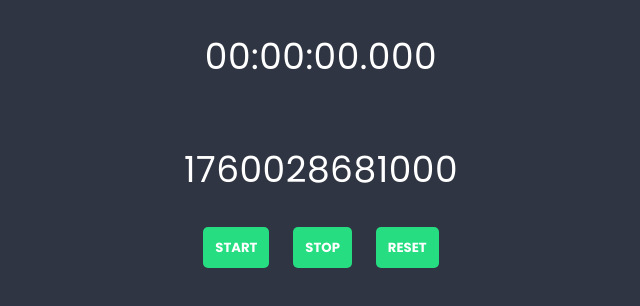
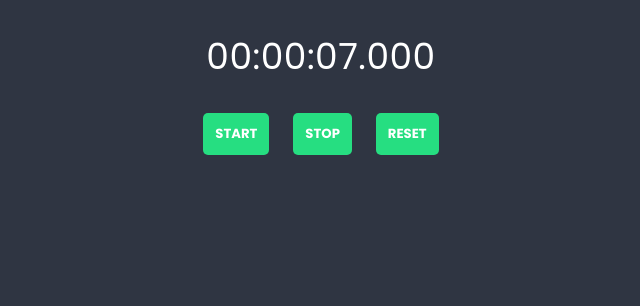
Before and after one commit to Witold-Wrzesniewski/stoper, a React (Create React App) app: page / in a window 1280 px wide. Shown: the top 306 px of the page, without its empty margins (319-959 px from the left). Built offline with nearby package versions, Linux system fonts and the light colour scheme.

Commit message:
Change Stoper

```diff
--- a/src/components/Stoper/Stoper.js
+++ b/src/components/Stoper/Stoper.js
@@ -1,54 +1,54 @@
 import styles from './Stoper.module.scss';
 import Button from '../Button/Button';
-import { useState } from 'react';
+import { useState, useEffect } from 'react';
 
 const Stoper = () => {
-  const time = new Date();
-  const [startTime, setStartTime] = useState(time.getTime());
-  const [currentTime, setCurrentTime] = useState({
-    hours: 0,
-    minutes: 0,
-    seconds: 0,
-    milliseconds: 0
-  });
-  /*const timer = setInterval(() => {
-    newTime(time.getTime() - startTime);
-  }, 1000);*/
+  const [startTime, setStartTime] = useState(new Date().getTime());
+  const [currentTime, setCurrentTime] = useState(new Date().getTime());
 
-  const newTime = (increment) => {
-    let [milliseconds, seconds, minutes, hours] = [currentTime.milliseconds, currentTime.seconds, currentTime.minutes, currentTime.hours];
+  //const [timer, setTimer] = useState(setInterval(() => setCurrentTime(new Date().getTime()), 1000));
+  const [timer, setTimer] = useState(null);
 
-    milliseconds += increment;
+  useEffect(() => {
+    setTimer(setInterval(() => setCurrentTime(new Date().getTime()), 1000));
+    return () => {
+      if(timer) clearInterval(timer);
+    };
+  }, []);
+  const time = currentTime - startTime;
+
+  const formatedTime = (time) => {
+    let milliseconds = time, seconds = 0, minutes = 0, hours = 0;
+
     if (milliseconds > 999) {
-      seconds += Math.floor(milliseconds / 1000);
+      seconds = Math.floor(milliseconds / 1000);
       milliseconds = milliseconds % 1000;
     }
     if (seconds > 59) {
-      minutes += Math.floor(seconds / 60);
+      minutes = Math.floor(seconds / 60);
       seconds = seconds % 60;
     }
     if (minutes > 59) {
-      hours += Math.floor(minutes / 60);
+      hours = Math.floor(minutes / 60);
       minutes = minutes % 60;
     }
 
-    setCurrentTime({
+    return {
       hours: hours,
       minutes: minutes,
       seconds: seconds,
       milliseconds: milliseconds
-    });
+    };
   };
 
   return(
     <>
-      <div className={styles.stoper}>{currentTime.hours < 10 ? '0' + currentTime.hours : currentTime.hours}:
-        {currentTime.minutes < 10 ? '0' + currentTime.minutes : currentTime.minutes}:
-        {currentTime.seconds < 10 ? '0' + currentTime.seconds : currentTime.seconds}.
-        {currentTime.milliseconds < 100 ? (currentTime.milliseconds < 10 ? '00' + currentTime.milliseconds : '0' + currentTime.milliseconds) : currentTime.milliseconds}</div>
-        <div className={styles.stoper}>{time.getTime()}</div>
+      <div className={styles.stoper}>{formatedTime(time).hours < 10 ? '0' + formatedTime(time).hours : formatedTime(time).hours}:
+        {formatedTime(time).minutes < 10 ? '0' + formatedTime(time).minutes : formatedTime(time).minutes}:
+        {formatedTime(time).seconds < 10 ? '0' + formatedTime(time).seconds : formatedTime(time).seconds}.
+        {formatedTime(time).milliseconds < 100 ? (formatedTime(time).milliseconds < 10 ? '00' + formatedTime(time).milliseconds : '0' + formatedTime(time).milliseconds) : formatedTime(time).milliseconds}</div>
       <section className={styles.buttonsSection}>
-        <Button action={() => newTime(1000)}>Start</Button>
+        <Button>Start</Button>
         <Button>Stop</Button>
         <Button>Reset</Button>
       </section>
```
